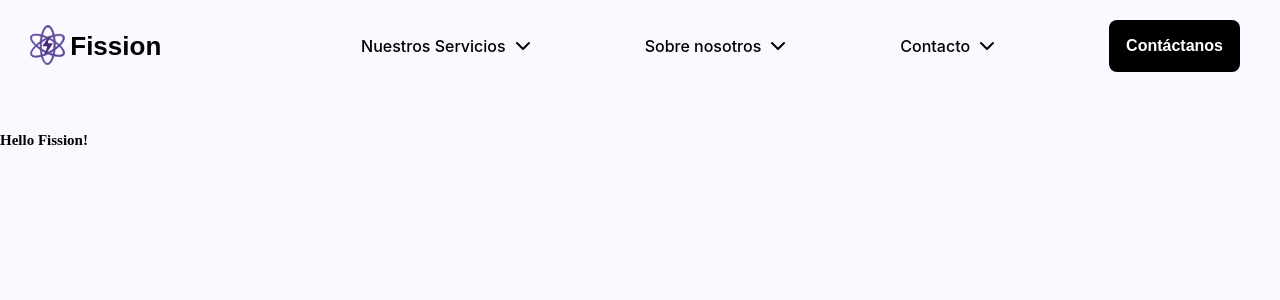
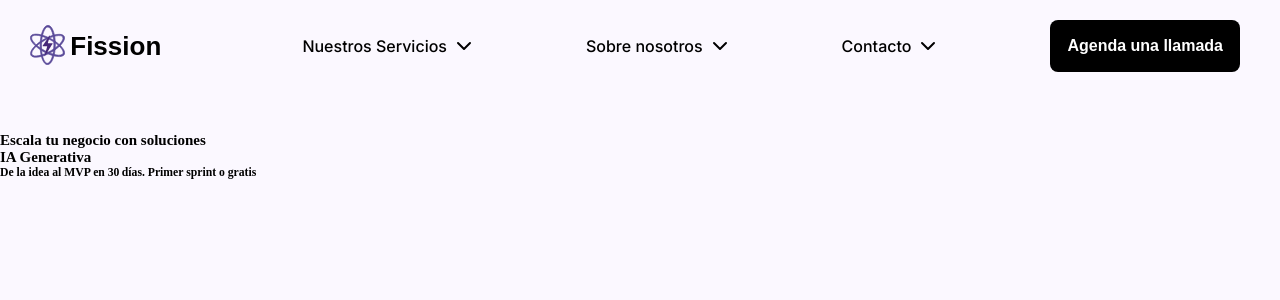
Before and after one commit to SoyDouglas/FissionSoftware, a React (Vite) app: page / in a window 1280 px wide. Shown: the top 300 px of the page. Built offline with nearby package versions, Linux system fonts and the light colour scheme.

Commit message:
New font family

```diff
--- a/index.html
+++ b/index.html
@@ -5,6 +5,8 @@
     <link rel="icon" type="image/svg+xml" href="/src/assets/LogoFission.svg" />
     <meta name="viewport" content="width=device-width, initial-scale=1.0" />
     <title>Fission</title>
+    <link rel="preconnect" href="https://fonts.gstatic.com" crossorigin>
+    <link href="https://fonts.googleapis.com/css2?family=Inter:wght@400;500;700;900&family=Space+Grotesk:wght@500;700&display=swap" rel="stylesheet">
   </head>
   <body>
     <div id="root"></div>
--- a/src/components/layout/Header.jsx
+++ b/src/components/layout/Header.jsx
@@ -43,7 +43,7 @@ function Header() {
                             < ArrowDown className="arrow"/>
                         </a>
                         <a href="">
-                            <button>Contáctanos</button>
+                            <button>Agenda una llamada</button>
                         </a>
                     </div>
                 </nav>
--- a/src/components/layout/Hero.jsx
+++ b/src/components/layout/Hero.jsx
@@ -3,7 +3,9 @@ import '../css/Hero.css';
 function Hero() {
     return (
         <section className='Hero'>
-            <h1>Hello Fission!</h1>
+            <h2>Escala tu negocio con soluciones</h2>
+            <h1>IA Generativa</h1>
+            <h3>De la idea al MVP en 30 días. Primer sprint o gratis</h3>
         </section>
     );
 }
--- a/src/index.css
+++ b/src/index.css
@@ -13,6 +13,8 @@ body {
 }
 
 :root {
+  --font-display: "Space Grotesk", system-ui, sans-serif;
+  --font-body: "Inter", system-ui, sans-serif;
   --color-background: #FBF8FF;
   --color-primary: ##A78BFA;
   --color-secundary: #C4B5FD;
```
